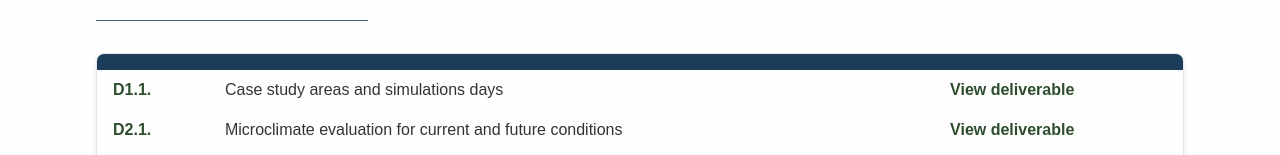
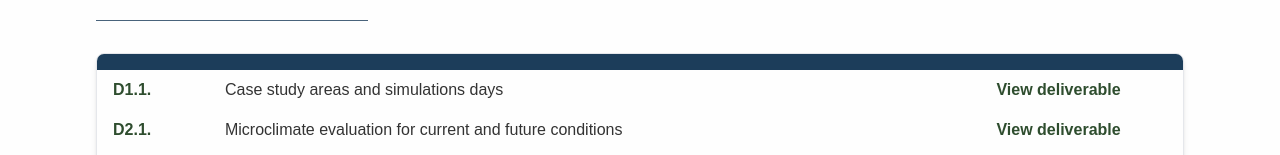
Before and after one commit to Papioani/the_re.nature_cities_project, a Next.js app: page /deliverables in a window 1280 px wide. Shown: the part 645-800 px from the top of the page. Built offline with nearby package versions, Linux system fonts and the light colour scheme.

Commit message:
fix view deliverable alignment

```diff
--- a/src/app/components/Navbar/Navbar.module.css
+++ b/src/app/components/Navbar/Navbar.module.css
@@ -42,6 +42,25 @@
   }
 }
 
+@media (min-width: 768px) and (max-width: 1024px) {
+  .navbar {
+    flex-wrap: wrap;
+  }
+  .navbarLinks {
+    flex-wrap: wrap;
+    justify-content: space-between;
+  }
+
+  #workDropdownMenu {
+    position: absolute;
+    left: 0;
+    top: 100%; /* Places it exactly below the button */
+    background-color: white;
+    box-shadow: 0px 4px 6px rgba(0, 0, 0, 0.5);
+    border-radius: 8px;
+    width: max-content; /* Adjust width based on content */
+  }
+}
 @media (max-width: 768px) {
   .navbarLinks {
     flex-direction: column; /* Stack vertically on small screens */
--- a/src/app/deliverables/Deliverables.module.css
+++ b/src/app/deliverables/Deliverables.module.css
@@ -14,13 +14,21 @@
   background: rgba(28, 61, 90, 0.8); /* Color of the line */
 }
 .deliverableLink {
+  display: flex;
+  justify-content: center;
+  align-items: center;
   color: #2e4d2e; /* Link color, e.g., blue */
   text-decoration: none; /* Underline to indicate it's a link */
   font-weight: 500; /* Slightly bold for emphasis */
   font-weight: bold;
   transition: color 0.3s; /* Smooth transition for hover effect */
 }
-
+.deliverableLink a,
+.deliverableLink button {
+  display: inline-block;
+  text-align: center;
+  width: 100%;
+}
 .deliverableLink:hover {
   color: #2e4d2e;
   text-decoration: underline; /* Remove underline on hover */
```
Also changed, not shown: 1 other file (tests, documents, lock files or other folders).
